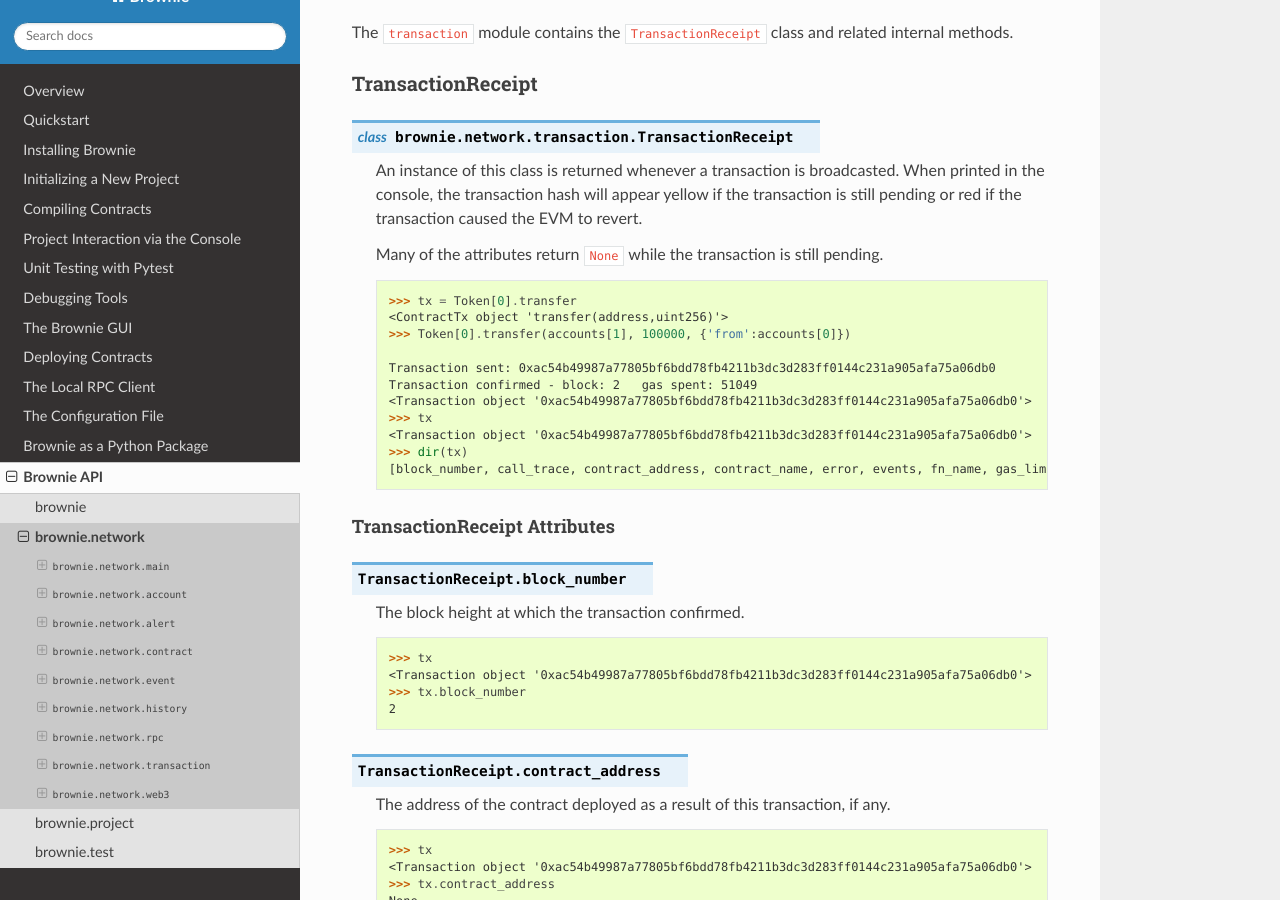
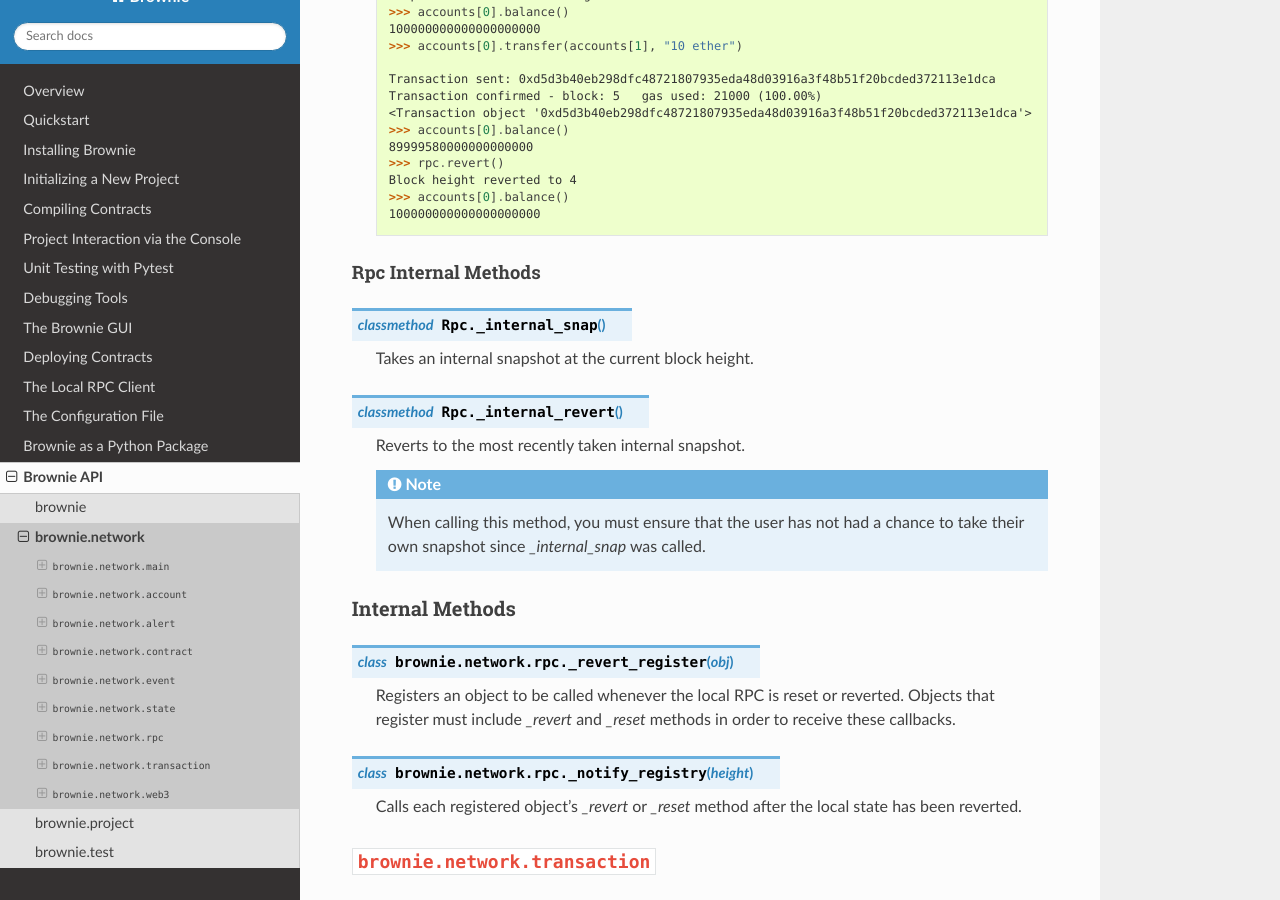
Before and after one commit to eth-brownie/brownie, a Sphinx documentation site: the page built from docs/api-network.rst, in a window 1280 px wide and 900 px high, scrolled down 27554 px. Built offline with Sphinx 7.4.7 and the Read the Docs theme 2.0.0, drawn with Linux system fonts in a browser that asks for light colours; some of the changed text lies outside the part shown.

Commit message:
update network api, docs, tests

```diff
--- a/docs/api-network.rst
+++ b/docs/api-network.rst
@@ -1005,8 +1005,11 @@
 
     Returns an object providing a view on the object's values.
 
+Internal Classes and Methods
+----------------------------
+
 _EventItem
-----------
+**********
 
 .. py:class:: brownie.types.types._EventItem
 
@@ -1086,34 +1089,34 @@
 
     Returns an object providing a view on the values in the first event within this object.
 
-Module Methods
---------------
-
-.. py:method:: brownie.network.event.get_topics(abi)
+Internal Methods
+**************
+
+.. py:method:: brownie.network.event._get_topics(abi)
 
     Generates encoded topics from the given ABI, merges them with those already known in ``topics.json``, and returns a dictioary in the form of ``{'Name': "encoded topic hexstring"}``.
 
     .. code-block:: python
 
-        >>> from brownie.network.event import get_topics
+        >>> from brownie.network.event import _get_topics
         >>> abi = [{'name': 'Approval', 'anonymous': False, 'type': 'event', 'inputs': [{'name': 'owner', 'type': 'address', 'indexed': True}, {'name': 'spender', 'type': 'address', 'indexed': True}, {'name': 'value', 'type': 'uint256', 'indexed': False}]}, {'name': 'Transfer', 'anonymous': False, 'type': 'event', 'inputs': [{'name': 'from', 'type': 'address', 'indexed': True}, {'name': 'to', 'type': 'address', 'indexed': True}, {'name': 'value', 'type': 'uint256', 'indexed': False}]}]
-        >>> get_topics(abi)
+        >>> _get_topics(abi)
         {'Transfer': '0xddf252ad1be2c89b69c2b068fc378daa952ba7f163c4a11628f55a4df523b3ef', 'Approval': '0x8c5be1e5ebec7d5bd14f71427d1e84f3dd0314c0f7b2291e5b200ac8c7c3b925'}
 
 
-.. py:method:: brownie.network.event.decode_logs(logs)
+.. py:method:: brownie.network.event._decode_logs(logs)
 
     Given an array of logs as returned by ``eth_getLogs`` or ``eth_getTransactionReceipt`` RPC calls, returns an :ref:`api-network-eventdict`.
 
     .. code-block:: python
 
-        >>> from brownie.network.event import decode_logs
+        >>> from brownie.network.event import _decode_logs
         >>> tx = Token[0].transfer(accounts[1], 100)
 
         Transaction sent: 0xfefc3b7d912ed438b312414fb31d94ff757970f4d2e74dd0950d5c58cc23fdb1
         Token.transfer confirmed - block: 2   gas used: 50993 (33.77%)
         <Transaction object '0xfefc3b7d912ed438b312414fb31d94ff757970f4d2e74dd0950d5c58cc23fdb1'>
-        >>> e = decode_logs(tx.logs)
+        >>> e = _decode_logs(tx.logs)
         >>> repr(e)
         <brownie.types.types.EventDict object at 0x7feed74aebe0>
         >>> e
@@ -1125,19 +1128,19 @@
             }
         }
 
-.. py:method:: brownie.network.event.decode_trace(trace)
+.. py:method:: brownie.network.event._decode_trace(trace)
 
     Given the ``structLog`` from a ``debug_traceTransaction`` RPC call, returns an :ref:`api-network-eventdict`.
 
     .. code-block:: python
 
-        >>> from brownie.network.event import decode_trace
+        >>> from brownie.network.event import _decode_trace
         >>> tx = Token[0].transfer(accounts[2], 1000, {'from': accounts[3]})
 
         Transaction sent: 0xc6365b065492ea69ad3cbe26039a45a68b2e9ab9d29c2ff7d5d9162970b176cd
         Token.transfer confirmed (Insufficient Balance) - block: 2   gas used: 23602 (19.10%)
         <Transaction object '0xc6365b065492ea69ad3cbe26039a45a68b2e9ab9d29c2ff7d5d9162970b176cd'>
-        >>> e = decode_trace(tx.trace)
+        >>> e = _decode_trace(tx.trace)
         >>> repr(e)
         <brownie.types.types.EventDict object at 0x7feed74aebe0>
         >>> e
@@ -1145,21 +1148,21 @@
 
 .. _api-network-history:
 
-``brownie.network.history``
-===========================
-
-The ``history`` module contains classes to record transactions and contracts as they occur on the blockchain.
+``brownie.network.state``
+=========================
+
+The ``state`` module contains classes to record transactions and contracts as they occur on the blockchain.
 
 TxHistory
 ---------
 
-.. py:class:: brownie.network.history.TxHistory
+.. py:class:: brownie.network.state.TxHistory
 
     List-like :ref:`api-types-singleton` container that contains :ref:`api-network-tx` objects. Whenever a transaction is broadcast, the ``TransactionReceipt`` is automatically added.
 
     .. code-block:: python
 
-        >>> from brownie.network.history import TxHistory
+        >>> from brownie.network.state import TxHistory
         >>> history = TxHistory()
         >>> history
         []
@@ -1238,16 +1241,26 @@
         >>> history.of_address(accounts[1])
         [<Transaction object '0xe803698b0ade1598c594b2c73ad6a656560a4a4292cc7211b53ffda4a1dbfbe8'>]
 
-Module Methods
---------------
-
-.. py:method:: brownie.network.history.find_contract(address)
+Internal Methods
+----------------
+
+The internal methods in the ``state`` module are primarily used for tracking and adjusting ``Contract`` instances whenever the local RPC network is reverted or reset.
+
+.. py:method:: brownie.network.state._add_contract(contract)
+
+    Adds a ``Contract`` or ``ProjectContract`` object to the global contract record.
+
+.. py:method:: brownie.network.state._find_contract(address)
 
     Given an address, returns the related ``Contract`` or ``ProjectContract`` object. If none exists, returns ``None``.
 
     This method is used internally by Brownie to locate a ``ProjectContract`` when the project it belongs to is unknown.
 
-.. py:method:: brownie.network.history.get_current_dependencies()
+.. py:method:: brownie.network.state._remove_contract(contract)
+
+    Removes a ``Contract`` or ``ProjectContract`` object to the global contract record.
+
+.. py:method:: brownie.network.state._get_current_dependencies()
 
     Returns a list of the names of all currently deployed contracts, and of every contract that these contracts are dependent upon.
 
@@ -1428,6 +1441,32 @@
         Block height reverted to 4
         >>> accounts[0].balance()
         100000000000000000000
+
+Rpc Internal Methods
+********************
+
+.. py:classmethod:: Rpc._internal_snap()
+
+    Takes an internal snapshot at the current block height.
+
+.. py:classmethod:: Rpc._internal_revert()
+
+    Reverts to the most recently taken internal snapshot.
+
+    .. note::
+
+        When calling this method, you must ensure that the user has not had a chance to take their own snapshot since `_internal_snap` was called.
+
+Internal Methods
+----------------
+
+.. py:class:: brownie.network.rpc._revert_register(obj)
+
+    Registers an object to be called whenever the local RPC is reset or reverted. Objects that register must include `_revert` and `_reset` methods in order to receive these callbacks.
+
+.. py:class:: brownie.network.rpc._notify_registry(height)
+
+    Calls each registered object's `_revert` or `_reset` method after the local state has been reverted.
 
 
 ``brownie.network.transaction``
```
Also changed, not shown: other parts of docs/api-network.rst (+4 -4 lines), docs/api-brownie.rst (+56 -53 lines), 12 other files.
